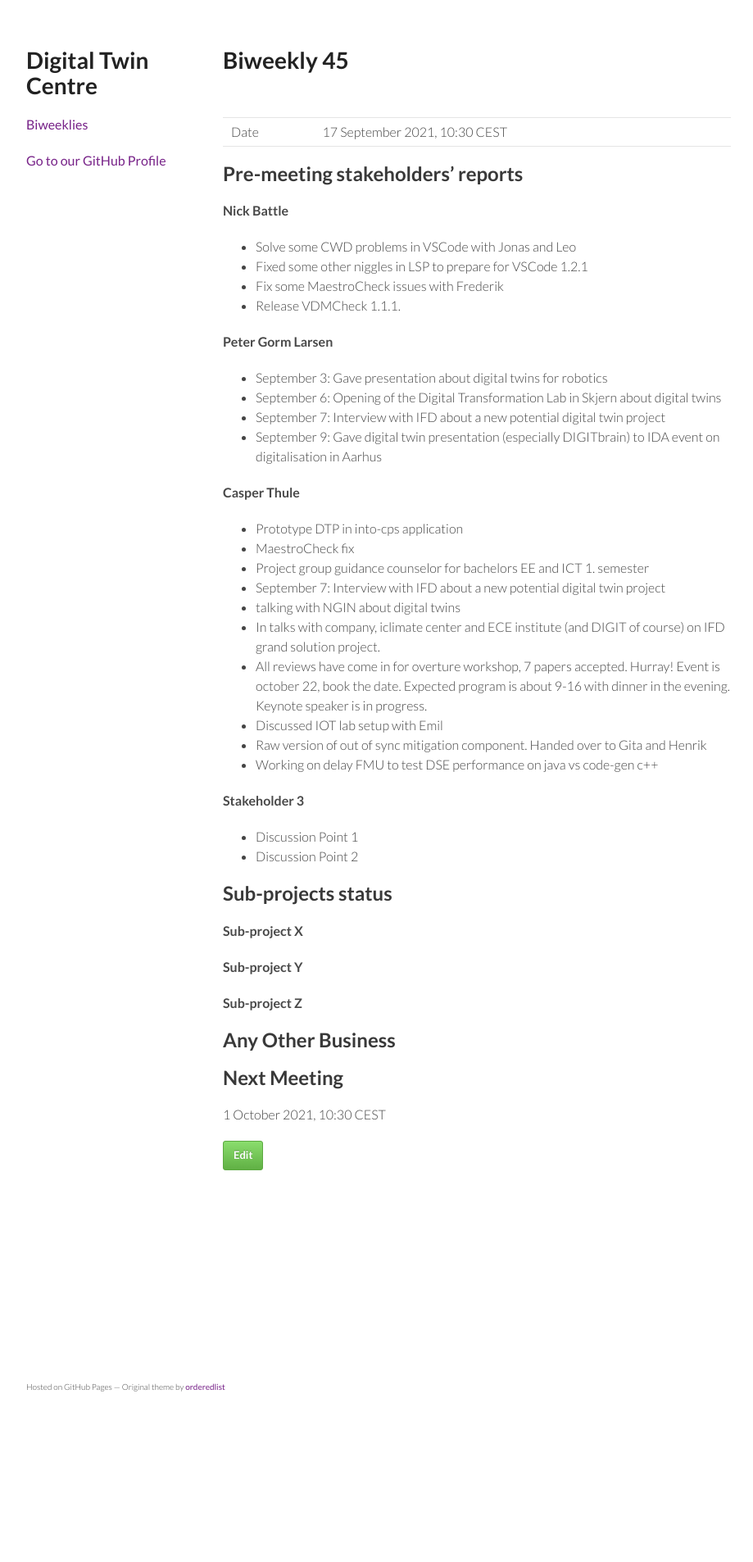
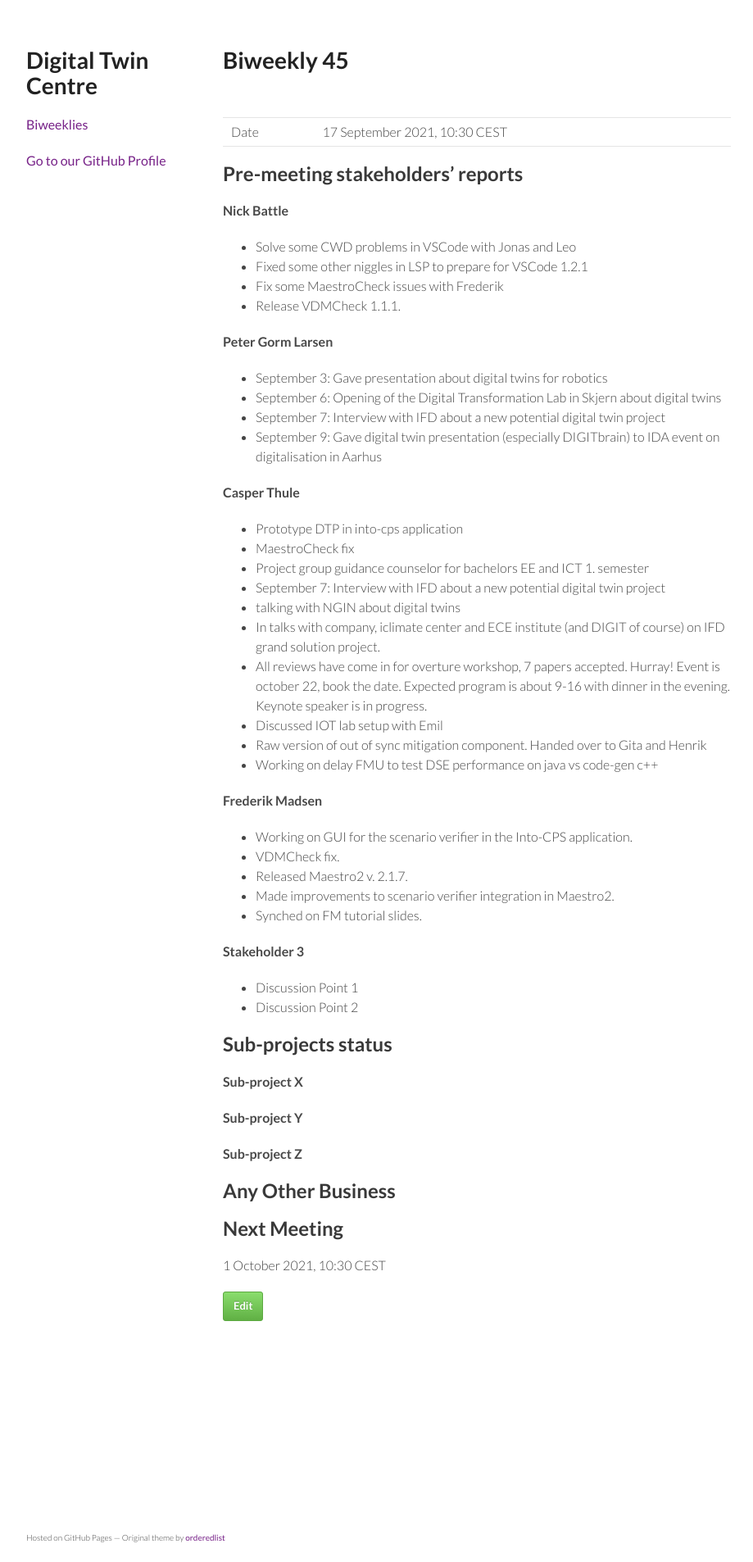
Before and after one commit to digitaltwincentre/digitaltwincentre.github.io, a Jekyll site: the page built from _biweeklies/Biweekly-45.md, in a window 1280 px wide. Shown: the whole page at 82% size, without its empty margins (178-1097 px from the left). Built offline with Jekyll 4.4.1, drawn with Linux system fonts in a browser that asks for light colours; nearby versions of some CDN libraries; before the commit the page ends 1722 px from its top, so only the background shows below that.

Commit message:
Update Biweekly-45.md

```diff
--- a/_biweeklies/Biweekly-45.md
+++ b/_biweeklies/Biweekly-45.md
@@ -44,6 +44,13 @@ date: 17 September 2021, 1030 CEST
 * Raw version of out of sync mitigation component. Handed over to Gita and Henrik
 * Working on delay FMU to test DSE performance on java vs code-gen c++
 
+#### Frederik Madsen
+* Working on GUI for the scenario verifier in the Into-CPS application.
+* VDMCheck fix.
+* Released Maestro2 v. 2.1.7.
+* Made improvements to scenario verifier integration in Maestro2.
+* Synched on FM tutorial slides.
+
 
 #### Stakeholder 3
 * Discussion Point 1
```
